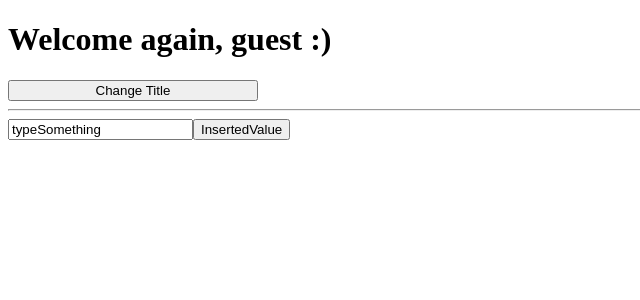
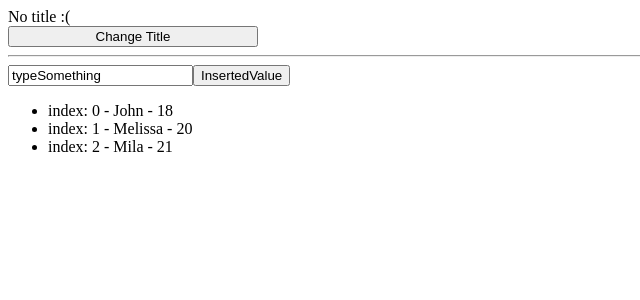
Before and after one commit to antoanparashkevov/Softuni-Angular, an Angular app in the folder Lab/Components/angular-app/: page / in a window 1280 px wide. Shown: the top 300 px of the page, without its empty margins (0-640 px from the left). Built offline with nearby package versions, Linux system fonts and the light colour scheme.

Commit message:
2 Structural directives - ngFor and ngIf with the combination of else statement

```diff
--- a/Lab/Components/angular-app/src/app/products-list/products-list.component.html
+++ b/Lab/Components/angular-app/src/app/products-list/products-list.component.html
@@ -1,6 +1,12 @@
-<h1> {{title}} </h1>
+<h1 *ngIf="showTitle; else noTitle"> {{title}} </h1>
+<ng-template #noTitle><div>No title :(</div></ng-template>
 <button (click)="clickChangeTitle($event)" style="width: 250px">Change Title</button>
 <hr>
 <!--<input type="text" [attr.value]="inputValue" (input)="catchInsertedText($event)">-->
 <input type="text" [(ngModel)]="inputValue">
 <button (click)="takeValue()">InsertedValue</button>
+<ul>
+  <li *ngFor="let obj of elements; let i = index;">
+    index: {{i}} - {{obj.name}} - {{obj.age}}
+  </li>
+</ul>
--- a/Lab/Components/angular-app/src/app/products-list/products-list.component.ts
+++ b/Lab/Components/angular-app/src/app/products-list/products-list.component.ts
@@ -10,7 +10,21 @@ export class ProductsListComponent {
   title: string = 'Welcome to product-list component'
   inputValue: string | undefined = 'typeSomething'
   changeTitle: boolean | undefined = true
-
+  showTitle = false;
+  elements = [
+    {
+      name: 'John',
+      age: 18
+    },
+    {
+      name: 'Melissa',
+      age: 20
+    },
+    {
+      name: 'Mila',
+      age: 21
+    }
+  ]
   constructor() {
     if(this.changeTitle) {
       this.title = 'Welcome again, guest :)'
```
